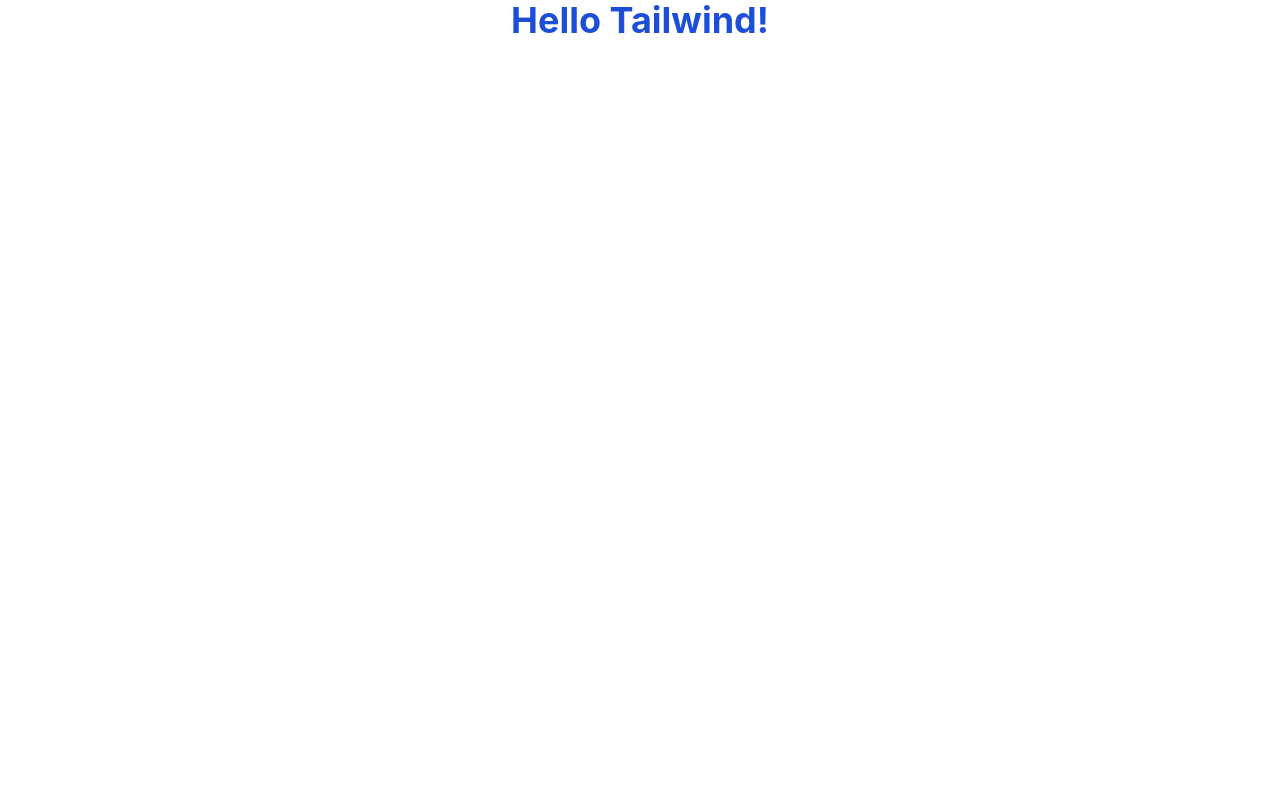
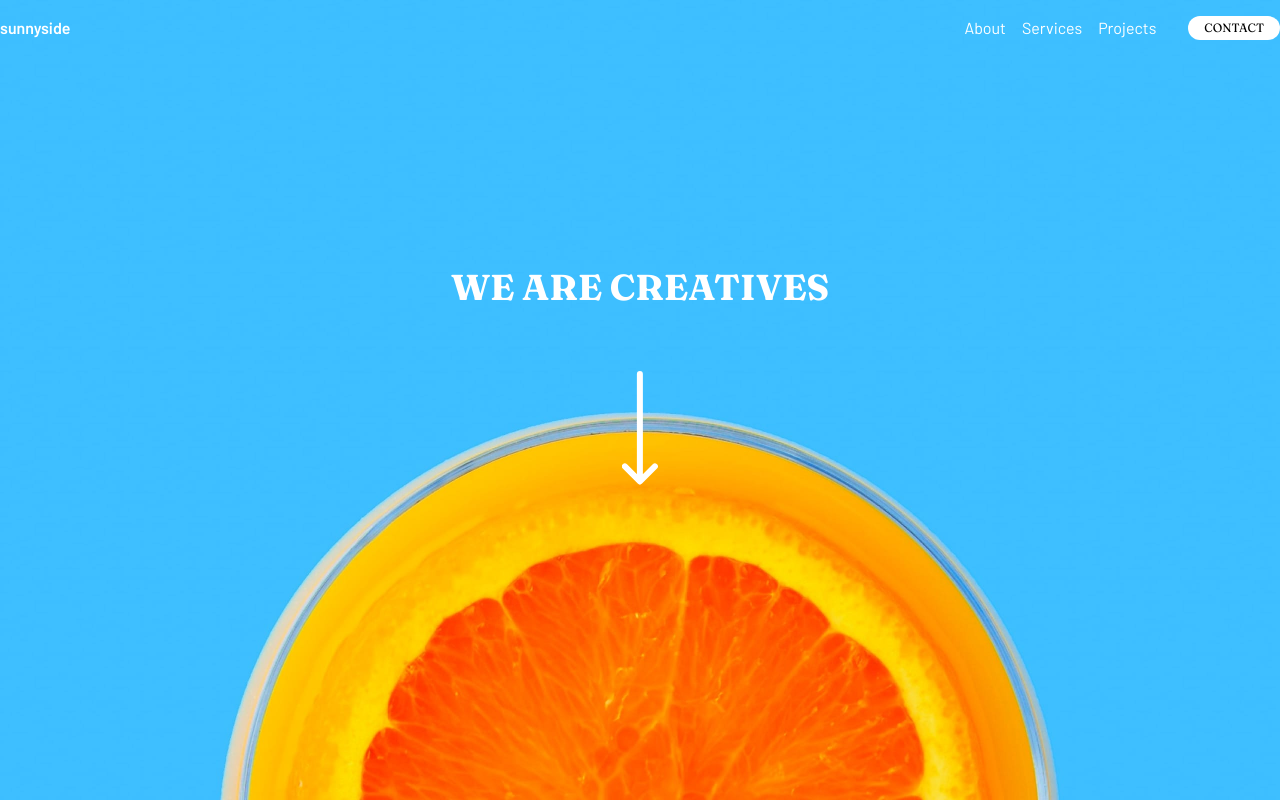
Before and after one commit to pandeyrochak/sunnyside-agency-landing-page, a React (Create React App) app: page / in a window 1280 px wide. Built offline with nearby package versions, Linux system fonts and the light colour scheme.

Commit message:
Added Hero section with navbar

```diff
--- a/package.json
+++ b/package.json
@@ -1,5 +1,5 @@
 {
-  "name": "timekeeper",
+  "name": "sunnyside",
   "version": "0.1.0",
   "private": true,
   "dependencies": {
--- a/public/index.html
+++ b/public/index.html
@@ -15,29 +15,19 @@
       user's mobile device or desktop. See https://developers.google.com/web/fundamentals/web-app-manifest/
     -->
     <link rel="manifest" href="%PUBLIC_URL%/manifest.json" />
-    <!--
-      Notice the use of %PUBLIC_URL% in the tags above.
-      It will be replaced with the URL of the `public` folder during the build.
-      Only files inside the `public` folder can be referenced from the HTML.
+    <link
+      href="https://fonts.googleapis.com/css?family=Barlow:100,100italic,200,200italic,300,300italic,regular,italic,500,500italic,600,600italic,700,700italic,800,800italic,900,900italic"
+      rel="stylesheet"
+    />
+    <link
+      href="https://fonts.googleapis.com/css?family=Fraunces:100,200,300,regular,500,600,700,800,900,100italic,200italic,300italic,italic,500italic,600italic,700italic,800italic,900italic"
+      rel="stylesheet"
+    />
 
-      Unlike "/favicon.ico" or "favicon.ico", "%PUBLIC_URL%/favicon.ico" will
-      work correctly both with client-side routing and a non-root public URL.
-      Learn how to configure a non-root public URL by running `npm run build`.
-    -->
-    <title>React App</title>
+    <title>Sunnyside agency</title>
   </head>
   <body>
     <noscript>You need to enable JavaScript to run this app.</noscript>
     <div id="root"></div>
-    <!--
-      This HTML file is a template.
-      If you open it directly in the browser, you will see an empty page.
-
-      You can add webfonts, meta tags, or analytics to this file.
-      The build step will place the bundled scripts into the <body> tag.
-
-      To begin the development, run `npm start` or `yarn start`.
-      To create a production bundle, use `npm run build` or `yarn build`.
-    -->
   </body>
 </html>
--- a/src/App.css
+++ /dev/null
@@ -1,38 +0,0 @@
-.App {
-  text-align: center;
-}
-
-.App-logo {
-  height: 40vmin;
-  pointer-events: none;
-}
-
-@media (prefers-reduced-motion: no-preference) {
-  .App-logo {
-    animation: App-logo-spin infinite 20s linear;
-  }
-}
-
-.App-header {
-  background-color: #282c34;
-  min-height: 100vh;
-  display: flex;
-  flex-direction: column;
-  align-items: center;
-  justify-content: center;
-  font-size: calc(10px + 2vmin);
-  color: white;
-}
-
-.App-link {
-  color: #61dafb;
-}
-
-@keyframes App-logo-spin {
-  from {
-    transform: rotate(0deg);
-  }
-  to {
-    transform: rotate(360deg);
-  }
-}
--- a/src/App.js
+++ /dev/null
@@ -1,11 +0,0 @@
-import './App.css';
-
-function App() {
-  return (
-    <div className="App">
-      <h1 className="text-4xl font-bold text-center text-blue-700">Hello Tailwind!</h1>
-    </div>
-  );
-}
-
-export default App;
--- /dev/null
+++ b/src/App.jsx
@@ -0,0 +1,11 @@
+import HeroSection from "./components/HeroSection";
+
+function App() {
+  return (
+    <div className="App">
+      <HeroSection />
+    </div>
+  );
+}
+
+export default App;
--- /dev/null
+++ b/src/components/HeroSection.jsx
@@ -0,0 +1,33 @@
+import React from "react";
+
+const HeroSection = () => {
+  return (
+    <header className="w-full text-white h-screen">
+      <nav className="container flex content-center justify-between py-4 px-4 md:px-0">
+        <div className="font-semibold">sunnyside</div>
+        <div className="content-center gap-8 hidden md:flex">
+          <ul className="flex content-center gap-4 flex-wrap">
+            <li className="h-fit">About</li>
+            <li className="h-fit">Services</li>
+            <li className="h-fit">Projects</li>
+          </ul>
+          <button className="uppercase bg-white text-black rounded-full px-4 py-1 font-serif text-xs">
+            contact
+          </button>
+        </div>
+      </nav>
+      <div className="absolute left-1/2 top-1/3 -translate-x-1/2 flex flex-col justify-center items-center">
+        <h1 className="uppercase text-center text-4xl font-serif font-bold">
+          we are creatives
+        </h1>
+        <img
+          src={`${process.env.PUBLIC_URL}/images/icon-arrow-down.svg`}
+          alt=""
+          className="mt-16"
+        />
+      </div>
+    </header>
+  );
+};
+
+export default HeroSection;
--- a/src/index.css
+++ b/src/index.css
@@ -4,14 +4,23 @@
 
 body {
   margin: 0;
-  font-family: -apple-system, BlinkMacSystemFont, 'Segoe UI', 'Roboto', 'Oxygen',
-    'Ubuntu', 'Cantarell', 'Fira Sans', 'Droid Sans', 'Helvetica Neue',
+  font-family: -apple-system, BlinkMacSystemFont, "Segoe UI", "Roboto", "Oxygen",
+    "Ubuntu", "Cantarell", "Fira Sans", "Droid Sans", "Helvetica Neue",
     sans-serif;
   -webkit-font-smoothing: antialiased;
   -moz-osx-font-smoothing: grayscale;
 }
 
 code {
-  font-family: source-code-pro, Menlo, Monaco, Consolas, 'Courier New',
+  font-family: source-code-pro, Menlo, Monaco, Consolas, "Courier New",
     monospace;
 }
+.App {
+  font-family: "Barlow", sans-serif;
+}
+/* hero section */
+header{
+  background-image: url('../public/images/desktop/image-header.jpg');
+  background-size: cover;
+  background-position: center;
+}
--- a/tailwind.config.js
+++ b/tailwind.config.js
@@ -2,7 +2,32 @@
 module.exports = {
   content: ["./src/**/*.html", "./src/**/*.jsx", "./src/**/*.js"],
   theme: {
-    extend: {},
+    extend: {
+      colors: {
+        primary: {
+          red: "hsl(7, 99%, 70%)",
+          yellow: "hsl(51, 100%, 49%)",
+          "desaturated-cyan": "hsl(167, 40%, 24%)",
+          blue: "hsl(198, 62%, 26%)",
+          "moderate-cyan": "hsl(168, 34%, 41%)",
+        },
+        neutral: {
+          "dark-blue": "hsl(212, 27%, 19%)",
+          "grayish-blue": {
+            100: "hsl(210, 4%, 67%)",
+            200: "hsl(232, 10%, 55%)",
+            300: "hsl(213, 9%, 39%)",
+          },
+        },
+      },
+      fontFamily: {
+        sans: ["Barlow", "sans-serif"],
+        serif: ["Fraunces", "serif"],
+      },
+      container: {
+        center: true,
+      },
+    },
   },
   plugins: [],
 };
```
Also changed, not shown: 1 other file (tests, documents, lock files or other folders).
